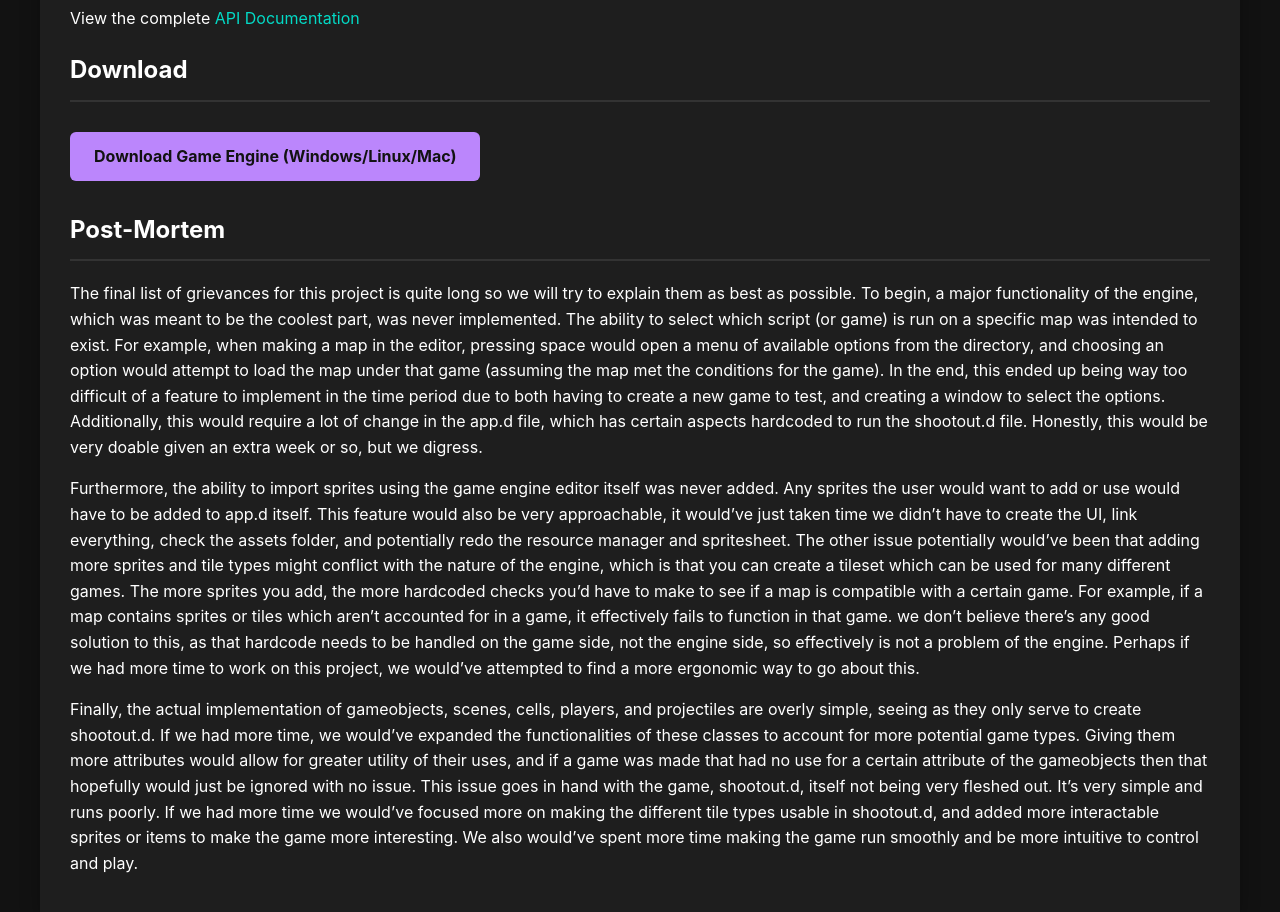
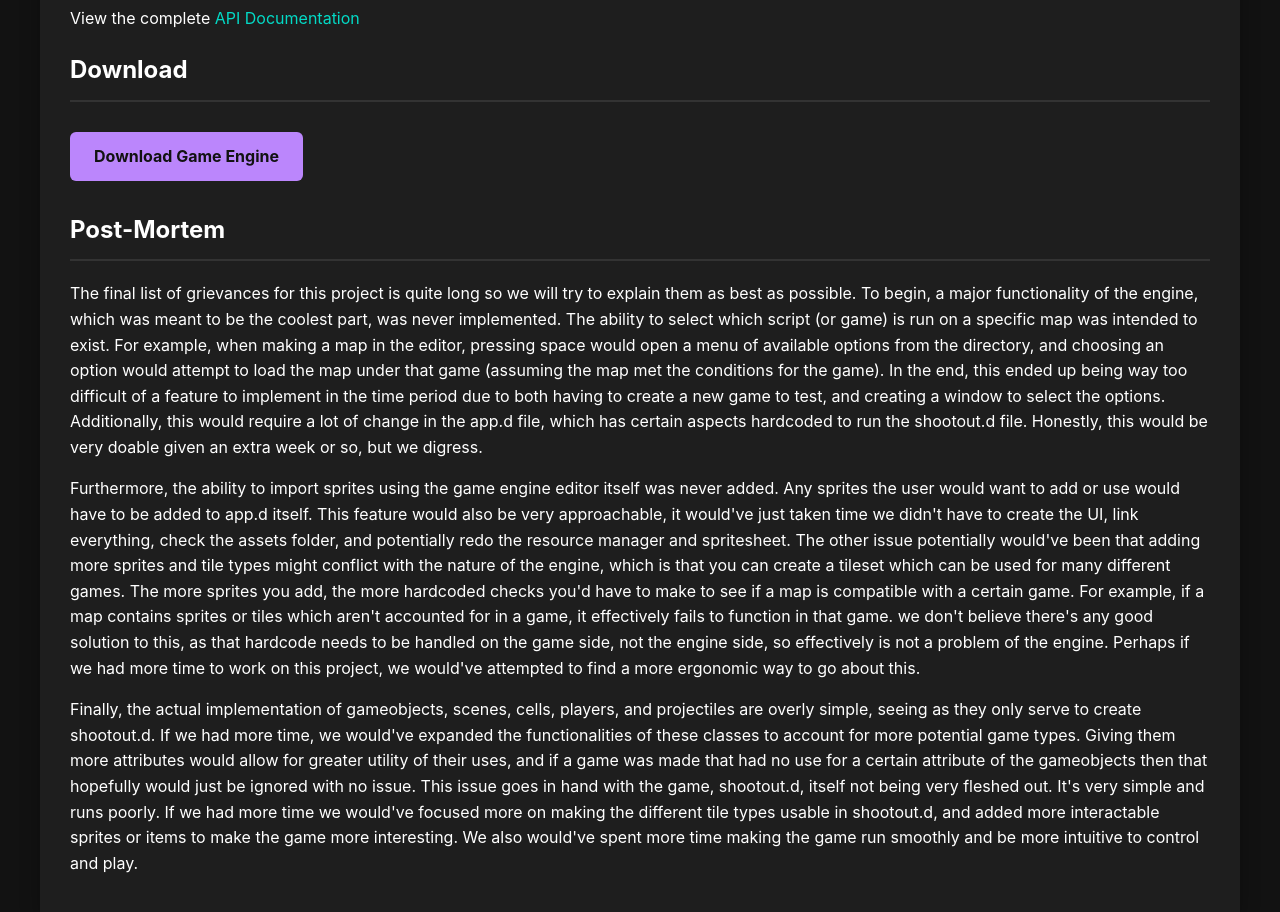
Before and after one commit to dannytwu/411_final_website, a plain HTML site: page docs/index.html in a window 1280 px wide. Shown: the part 2020-2932 px from the top of the page. Drawn offline with Linux system fonts and the light colour scheme.

Commit message:
button for download

```diff
--- a/docs/index.html
+++ b/docs/index.html
@@ -186,17 +186,17 @@
         </div>
 
         <h2>Download</h2>
-        <a href="downloads/engine.zip" class="download-btn">Download Game Engine (Windows/Linux/Mac)</a>
+        <a href="https://github.com/dannytwu/411_final_website/releases/download/v1.0/engine.zip" class="download-btn">Download Game Engine</a>
 
         <h2>Post-Mortem</h2>
         <p>
             The final list of grievances for this project is quite long so we will try to explain them as best as possible. To begin, a major functionality of the engine, which was meant to be the coolest part, was never implemented. The ability to select which script (or game) is run on a specific map was intended to exist. For example, when making a map in the editor, pressing space would open a menu of available options from the directory, and choosing an option would attempt to load the map under that game (assuming the map met the conditions for the game). In the end, this ended up being way too difficult of a feature to implement in the time period due to both having to create a new game to test, and creating a window to select the options. Additionally, this would require a lot of change in the app.d file, which has certain aspects hardcoded to run the shootout.d file. Honestly, this would be very doable given an extra week or so, but we digress.
         </p>
         <p>
-            Furthermore, the ability to import sprites using the game engine editor itself was never added. Any sprites the user would want to add or use would have to be added to app.d itself. This feature would also be very approachable, it would’ve just taken time we didn’t have to create the UI, link everything, check the assets folder, and potentially redo the resource manager and spritesheet. The other issue potentially would’ve been that adding more sprites and tile types might conflict with the nature of the engine, which is that you can create a tileset which can be used for many different games. The more sprites you add, the more hardcoded checks you’d have to make to see if a map is compatible with a certain game. For example, if a map contains sprites or tiles which aren’t accounted for in a game, it effectively fails to function in that game. we don’t believe there’s any good solution to this, as that hardcode needs to be handled on the game side, not the engine side, so effectively is not a problem of the engine. Perhaps if we had more time to work on this project, we would’ve attempted to find a more ergonomic way to go about this.
+            Furthermore, the ability to import sprites using the game engine editor itself was never added. Any sprites the user would want to add or use would have to be added to app.d itself. This feature would also be very approachable, it would've just taken time we didn't have to create the UI, link everything, check the assets folder, and potentially redo the resource manager and spritesheet. The other issue potentially would've been that adding more sprites and tile types might conflict with the nature of the engine, which is that you can create a tileset which can be used for many different games. The more sprites you add, the more hardcoded checks you'd have to make to see if a map is compatible with a certain game. For example, if a map contains sprites or tiles which aren't accounted for in a game, it effectively fails to function in that game. we don't believe there's any good solution to this, as that hardcode needs to be handled on the game side, not the engine side, so effectively is not a problem of the engine. Perhaps if we had more time to work on this project, we would've attempted to find a more ergonomic way to go about this.
         </p>
         <p>
-            Finally, the actual implementation of gameobjects, scenes, cells, players, and projectiles are overly simple, seeing as they only serve to create shootout.d. If we had more time, we would’ve expanded the functionalities of these classes to account for more potential game types. Giving them more attributes would allow for greater utility of their uses, and if a game was made that had no use for a certain attribute of the gameobjects then that hopefully would just be ignored with no issue. This issue goes in hand with the game, shootout.d, itself not being very fleshed out. It’s very simple and runs poorly. If we had more time we would’ve focused more on making the different tile types usable in shootout.d, and added more interactable sprites or items to make the game more interesting. We also would’ve spent more time making the game run smoothly and be more intuitive to control and play.
+            Finally, the actual implementation of gameobjects, scenes, cells, players, and projectiles are overly simple, seeing as they only serve to create shootout.d. If we had more time, we would've expanded the functionalities of these classes to account for more potential game types. Giving them more attributes would allow for greater utility of their uses, and if a game was made that had no use for a certain attribute of the gameobjects then that hopefully would just be ignored with no issue. This issue goes in hand with the game, shootout.d, itself not being very fleshed out. It's very simple and runs poorly. If we had more time we would've focused more on making the different tile types usable in shootout.d, and added more interactable sprites or items to make the game more interesting. We also would've spent more time making the game run smoothly and be more intuitive to control and play.
         </p>
     </div>
 </body>
```
Also changed, not shown: 5 other files.
